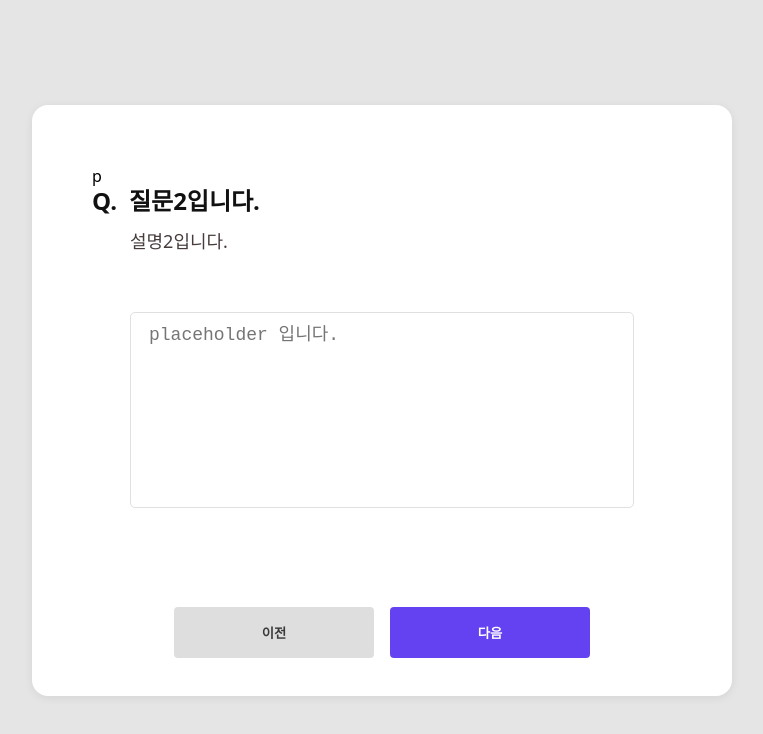
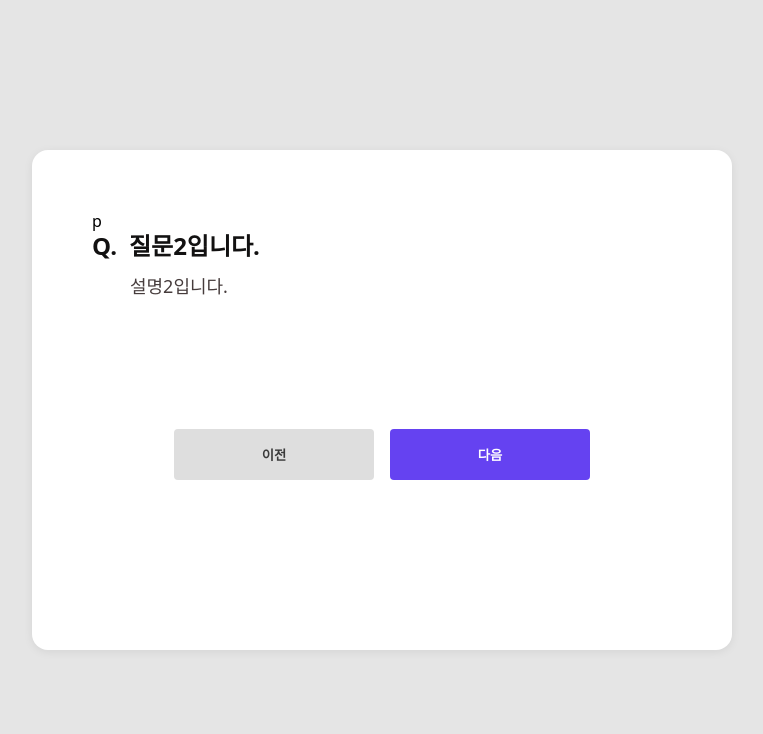
Before and after one commit to kangbohyeon/survey, a React app in the folder front/: page /survey/1/1 in a window 1280 px wide. Shown: the top 734 px of the page, without its empty margins (258-1021 px from the left). Built offline with nearby package versions, Linux system fonts and the light colour scheme; the HTML template or start-up script is replaced by a standard one.

Commit message:
feat : custom hook 만들기

```diff
--- a/front/src/@types/question.type.ts
+++ b/front/src/@types/question.type.ts
@@ -1,7 +1,9 @@
+export type QuestionType = 'text' | 'textarea' | 'select';
+
 export type Question = {
   title: string;
   desc: string;
-  type: string;
+  type: QuestionType;
   required: boolean;
   option: {
     placeholder: string;
--- a/front/src/components/ActionButton.tsx
+++ b/front/src/components/ActionButton.tsx
@@ -1,17 +1,17 @@
 import { useRecoilValue } from 'recoil';
-import { useNavigate, useParams } from 'react-router-dom';
-import { Question } from '../@types/question.type';
-import questionsState from '../stores/questions/atom';
+import { useNavigate } from 'react-router-dom';
+
+import questionsLengthState from '../stores/questions/questionsLengthState';
+import useStep from '../hooks/useStep';
+
 import Button from './Button';
 
 import styles from '../assets/css/SurveyPage.module.css';
 
 function ActionButton() {
-  const questions: Question[] = useRecoilValue(questionsState);
+  const step = useStep();
+  const questionsLength = useRecoilValue(questionsLengthState);
   const navigate = useNavigate();
-  const questionsLength = questions.length;
-  const params = useParams();
-  const step = parseInt(params.step as string);
 
   const isFirst: boolean = step === 0;
   const isLast: boolean = questionsLength - 1 === step;
--- a/front/src/components/Body.tsx
+++ b/front/src/components/Body.tsx
@@ -3,34 +3,36 @@ import TextAreaInput from './TextAreaInput';
 import TextInput from './TextInput';
 
 import styles from '../assets/css/SurveyPage.module.css';
-type BodyProps = {
-  type: string;
-  answers: string[] | string;
-  setAnswers: (newAnswer: string) => void;
-  options: { placeholder: string; item?: string[] | undefined };
-};
+type BodyProps =
+  | {
+      type: 'text' | 'textarea';
+      answer: string;
+      setAnswer: (newAnswer: string) => void;
+      options: { placeholder: string; item?: string[] };
+    }
+  | {
+      type: 'select';
+      answer: number[];
+      setAnswer: (newAnswers: number[]) => void;
+      options: { placeholder: string; item: string[] };
+    };
 
-function Body({ type, answers, setAnswers, options }: BodyProps) {
-  let InputComponent = null;
+function Body({ type, answer, setAnswer, options }: BodyProps) {
   if (type === 'select') {
-    InputComponent = SelectInput;
+    return (
+      <div className={`${styles.bodyWrapper}`}>
+        <SelectInput answer={answer} setAnswer={setAnswer} options={options} />
+      </div>
+    );
   } else if (type === 'text') {
-    InputComponent = TextInput;
+    <div className={`${styles.bodyWrapper}`}>
+      <TextInput answer={answer} setAnswer={setAnswer} options={options} />
+    </div>;
   } else if (type === 'textarea') {
-    InputComponent = TextAreaInput;
+    <div className={`${styles.bodyWrapper}`}>
+      <TextAreaInput answer={answer} setAnswer={setAnswer} options={options} />
+    </div>;
   }
-
-  return (
-    <div className={`${styles.bodyWrapper}`}>
-      {InputComponent && (
-        <InputComponent
-          answers={answers}
-          setAnswers={setAnswers}
-          options={options}
-        />
-      )}
-    </div>
-  );
 }
 
 export default Body;
--- a/front/src/components/QuestionBox.tsx
+++ b/front/src/components/QuestionBox.tsx
@@ -1,10 +1,5 @@
-import { useState } from 'react';
-import { useParams } from 'react-router-dom';
-
-import { useRecoilValue } from 'recoil';
-import questionsState from '../stores/questions/atom';
-
-import { Question } from '../@types/question.type';
+import useCurrentQuestion from '../hooks/useCurrentQuestion';
+import useCurrentAnswer from '../hooks/useCurrentAnswer';
 
 import ActionButton from './ActionButton';
 import Body from './Body';
@@ -14,20 +9,8 @@ import Title from './Title';
 import styles from '../assets/css/SurveyPage.module.css';
 
 function QuestionBox() {
-  const questions: Question[] = useRecoilValue(questionsState);
-  const [answers, setAnswers] = useState<string[]>([]);
-  const params = useParams();
-  const step = parseInt(params.step as string);
-
-  const question = questions[step];
-  const answer = answers[step];
-  const setAnswer = (newAnswer: string) => {
-    setAnswers((answers) => {
-      const newAnswers: string[] = [...answers];
-      newAnswers[step] = newAnswer;
-      return newAnswers;
-    });
-  };
+  const question = useCurrentQuestion();
+  const [answer, setAnswer] = useCurrentAnswer();
 
   return (
     <div className={`${styles.questionBoxWrapper}`}>
@@ -35,8 +18,8 @@ function QuestionBox() {
       <Desc>{question.desc}</Desc>
       <Body
         type={question.type}
-        answers={answer}
-        setAnswers={setAnswer}
+        answer={answer}
+        setAnswer={setAnswer}
         options={question.option}
       />
       <ActionButton />
--- a/front/src/components/SelectInput.tsx
+++ b/front/src/components/SelectInput.tsx
@@ -1,10 +1,11 @@
 import styles from '../assets/css/SurveyPage.module.css';
 
 type SelectInputProps = {
-  answers: number | string | string[];
-  setAnswers: (newAnswer: number | string | string[]) => void;
-  options: { placeholder: string; item?: string[] | undefined };
+  answer: number[];
+  setAnswer: (newAnswers: number[]) => void;
+  options: { placeholder: string; item?: string[] };
 };
+
 type ItemProps = {
   children: React.ReactNode;
   onChange: (e: React.ChangeEvent<HTMLInputElement>) => void;
@@ -22,15 +23,15 @@ function Item({ children, onChange }: ItemProps) {
   );
 }
 
-function SelectInput({ answers = [], setAnswers, options }: SelectInputProps) {
+function SelectInput({ answer = [], setAnswer, options }: SelectInputProps) {
   const handleChange = (isChecked: boolean, index: number) => {
     console.log(
-      `answers : ${answers}, isChecked : ${isChecked}, index : ${index}`
+      `answers : ${answer}, isChecked : ${isChecked}, index : ${index}`
     );
     if (isChecked) {
-      setAnswers([...answers, index]);
+      setAnswer([...answer, index]);
     } else {
-      setAnswers(answers.filter((item) => item !== index));
+      setAnswer(answer.filter((item) => item !== index));
     }
   };
   return (
--- a/front/src/components/TextAreaInput.tsx
+++ b/front/src/components/TextAreaInput.tsx
@@ -1,16 +1,17 @@
 import styles from '../assets/css/SurveyPage.module.css';
 
 type TextAreaInputProps = {
-  answers: number | string | string[];
-  setAnswers: (newAnswer: number | string | string[]) => void;
-  options: { placeholder: string; item?: string[] | undefined };
+  answer: string;
+  setAnswer: (newAnswer: string) => void;
+  options: { placeholder: string; item?: string[] };
 };
-function TextAreaInput({ answers, setAnswers, options }: TextAreaInputProps) {
+
+function TextAreaInput({ answer, setAnswer, options }: TextAreaInputProps) {
   return (
     <textarea
       className={`${styles.textarea}`}
-      value={answers}
-      onChange={(e) => setAnswers(e.target.value)}
+      value={answer}
+      onChange={(e) => setAnswer(e.target.value)}
       placeholder={options.placeholder}
     />
   );
--- a/front/src/components/TextInput.tsx
+++ b/front/src/components/TextInput.tsx
@@ -1,18 +1,18 @@
 import styles from '../assets/css/SurveyPage.module.css';
 type TextInputProps = {
-  answers: number | string | string[];
-  setAnswers: (newAnswer: number | string | string[]) => void;
-  options: { placeholder: string; item?: string[] | undefined };
+  answer: string;
+  setAnswer: (newAnswer: string) => void;
+  options: { placeholder: string; item?: string[] };
 };
 
-function TextInput({ answers, setAnswers, options }: TextInputProps) {
+function TextInput({ answer, setAnswer, options }: TextInputProps) {
   return (
     <input
       className={`${styles.input}`}
       type='text'
-      value={answers}
+      value={answer}
       onChange={(e) => {
-        setAnswers(e.target.value);
+        setAnswer(e.target.value);
       }}
       placeholder={options.placeholder}
     />
--- /dev/null
+++ b/front/src/hooks/useCurrentAnswer.ts
@@ -0,0 +1,20 @@
+import { useRecoilState } from 'recoil';
+import answersState from '../stores/answers/atom';
+import useStep from './useStep';
+
+function useCurrentAnswer() {
+  const [answers, setAnswers] = useRecoilState(answersState);
+  const step = useStep();
+  const answer = answers[step];
+  const setAnswer = (newAnswer: string) => {
+    setAnswers((answers) => {
+      const newAnswers = [...answers];
+      newAnswers[step] = newAnswer;
+      return newAnswers;
+    });
+  };
+
+  return [answer, setAnswer];
+}
+
+export default useCurrentAnswer;
--- /dev/null
+++ b/front/src/hooks/useCurrentQuestion.ts
@@ -0,0 +1,12 @@
+import { useRecoilValue } from 'recoil';
+import { Question } from '../@types/question.type';
+import questionsState from '../stores/questions/atom';
+import useStep from './useStep';
+
+function useCurrentQuestion() {
+  const questions: Question[] = useRecoilValue(questionsState);
+  const step = useStep();
+  return questions[step];
+}
+
+export default useCurrentQuestion;
--- /dev/null
+++ b/front/src/hooks/useStep.ts
@@ -0,0 +1,9 @@
+import { useParams } from 'react-router-dom';
+
+function useStep() {
+  const params = useParams();
+
+  return parseInt(params.step as string);
+}
+
+export default useStep;
--- a/front/src/stores/answers/atom.ts
+++ b/front/src/stores/answers/atom.ts
@@ -1,6 +1,6 @@
 import { atom } from 'recoil';
 
-const answersState = atom<[]>({
+const answersState = atom<string[]>({
   key: 'answersState',
   default: [],
 });
--- /dev/null
+++ b/front/src/stores/questions/questionsLengthState.ts
@@ -0,0 +1,13 @@
+import { selector } from 'recoil';
+import questionsState from './atom';
+
+const questionsLengthState = selector({
+  key: 'questionsLengthState',
+  get: ({ get }) => {
+    const questions = get(questionsState);
+
+    return questions.length;
+  },
+});
+
+export default questionsLengthState;
```
